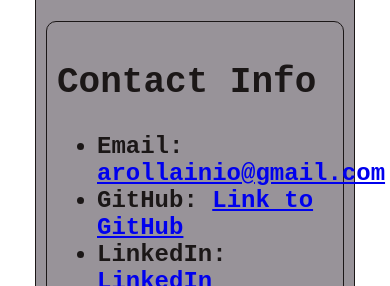
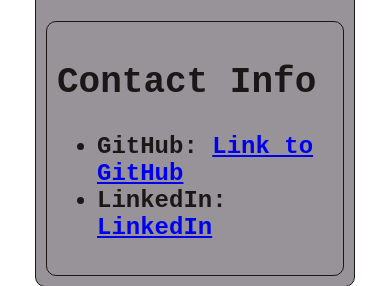
Before and after one commit to L-Lainio/lora_Lainio3, a plain HTML site: page index.html in a window 390 px wide. Shown: the part 3045-3331 px from the top of the page. Drawn offline with Linux system fonts and the light colour scheme.

```diff
--- a/index.html
+++ b/index.html
@@ -58,9 +58,6 @@
                     <h2 class="title">Contact Info</h2>
                     <ul>
                         <!--id attributes to provide unique identifier for element-->
-                        <li id="email">
-                            <strong>Email:</strong> <a href="http://arollainio@gmail.com">arollainio@gmail.com</a>
-                        </li>
                         <li id="github"><strong>GitHub:</strong> <a href="https://github.com/L-Lainio">Link to GitHub</a></li>
                         <li id="portfolio">
                             <strong>LinkedIn:</strong> <a href="https://www.linkedin.com/in/lora-lainio-1a3a55255/">LinkedIn</a>
```
Also changed, not shown: README.md.
